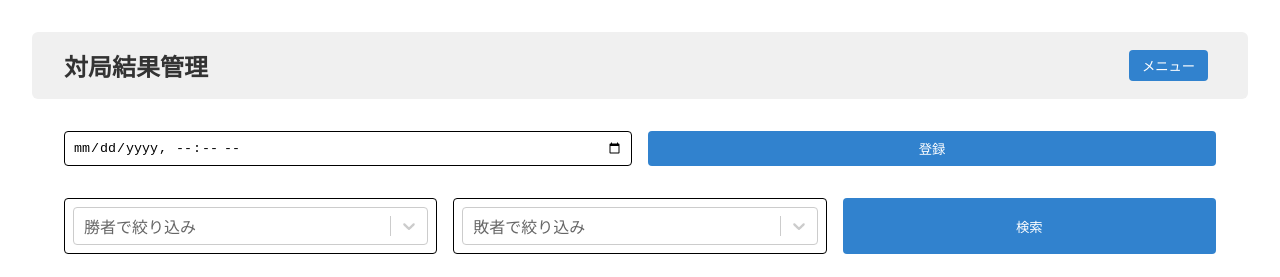
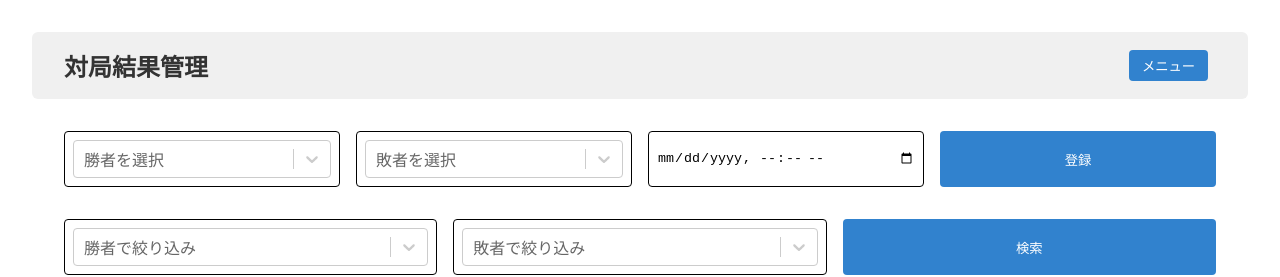
Before and after one commit to inunu1/next-rate, a Next.js app in the folder next-rate/: page /results in a window 1280 px wide. Shown: the top 277 px of the page. Built offline with nearby package versions, Linux system fonts and the light colour scheme; no server answers; the database is empty; sample sign-in values are in the browser's storage.

Commit message:
ただしい登録へ

```diff
--- a/next-rate/src/app/results/ResultsClient.tsx
+++ b/next-rate/src/app/results/ResultsClient.tsx
@@ -88,7 +88,7 @@ export default function ResultsClient({ players, results }: Props) {
         }}
       />
 
-      {/* 登録フォーム（勝者／敗者セレクト削除済み） */}
+      {/* 登録フォーム（勝者・敗者・日時を必須にしつつ検索付きセレクトを利用） */}
       <form
         action="/results/register"
         method="post"
@@ -100,6 +100,20 @@ export default function ResultsClient({ players, results }: Props) {
           await handleRecalculate();
         }}
       >
+        <Select
+          name="winnerId"
+          options={playerOptions}
+          placeholder="勝者を選択"
+          styles={customSelectStyles}
+          className={styles.input}
+        />
+        <Select
+          name="loserId"
+          options={playerOptions}
+          placeholder="敗者を選択"
+          styles={customSelectStyles}
+          className={styles.input}
+        />
         <input
           type="datetime-local"
           name="playedAt"
@@ -111,7 +125,7 @@ export default function ResultsClient({ players, results }: Props) {
         </button>
       </form>
 
-      {/* 検索付きセレクトを登録フォームの位置に配置 */}
+      {/* 検索フォーム（同じセレクトを流用） */}
       <div className={styles.formBar}>
         <Select
           options={playerOptions}
```
